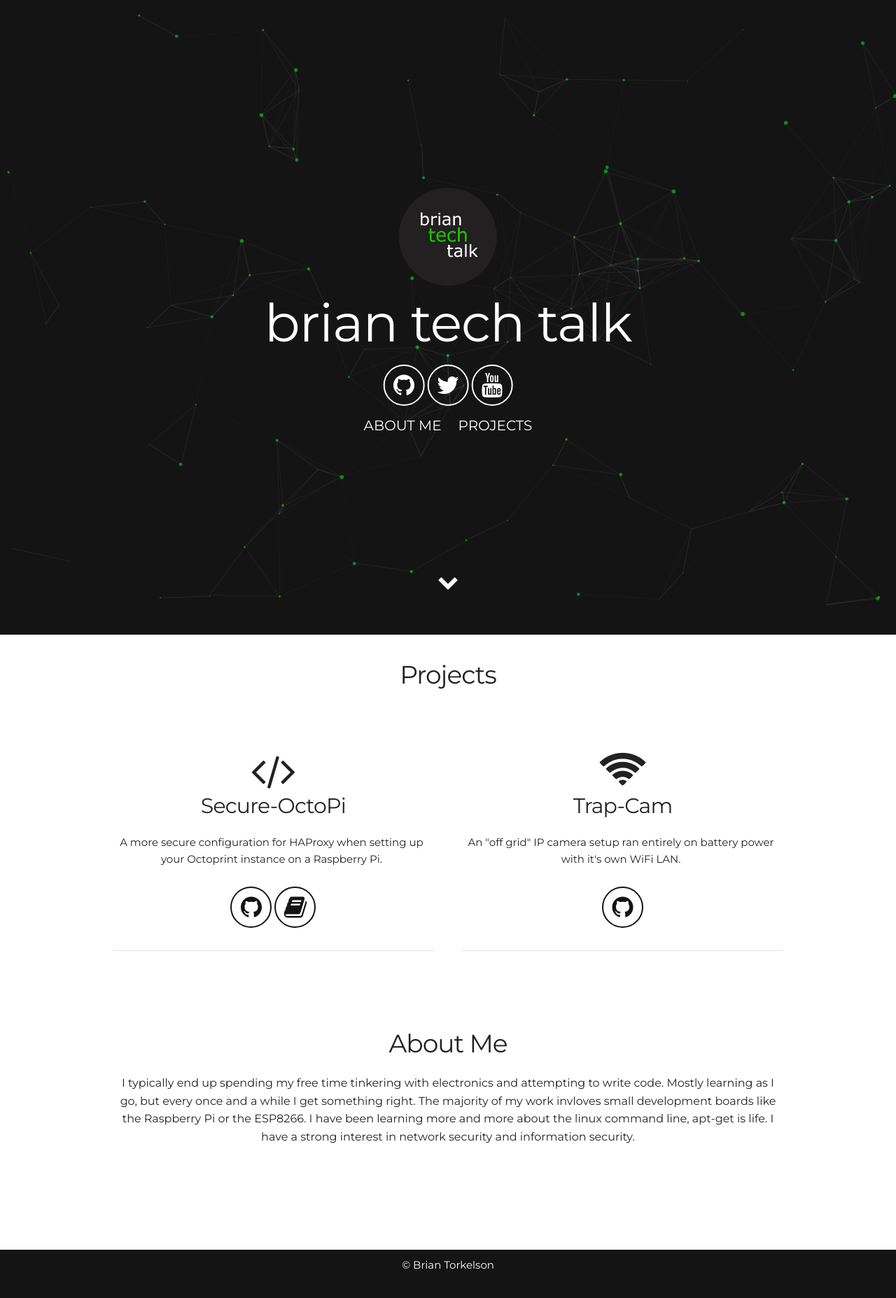
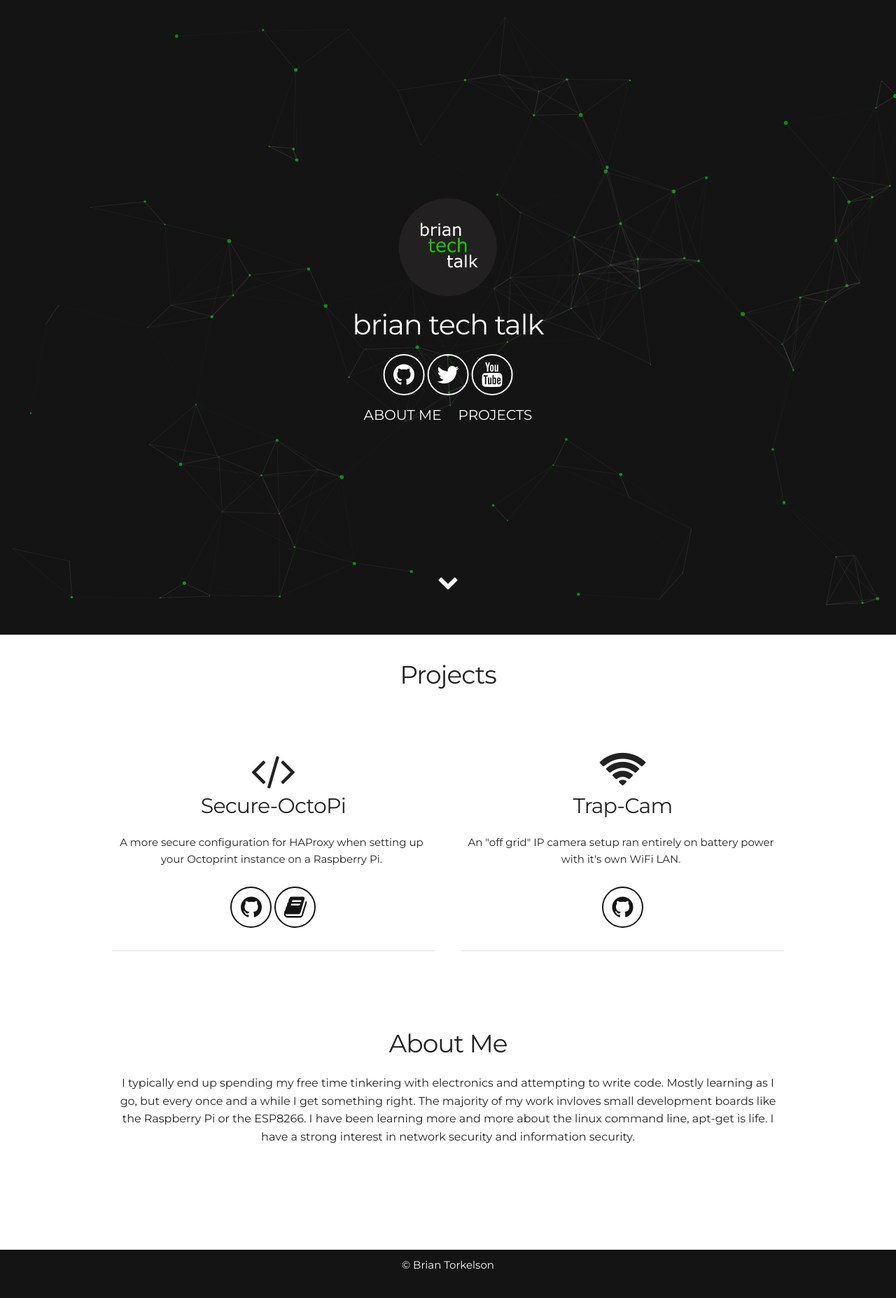
Before and after one commit to BrianTechTalk/BrianTechTalk.github.io, a Jekyll site: the page built from index.html, in a window 1280 px wide. Shown: the whole page at 70% size. Built offline with Jekyll 4.4.1, drawn with Linux system fonts in a browser that asks for light colours.

Commit message:
Update header.html

```diff
--- a/_includes/header.html
+++ b/_includes/header.html
@@ -2,7 +2,7 @@
   <div class="content">
       <h1>
         <img src="/assets/img/profile.png" style="max-height: 145px; max-width: 145px;" />
-        <span class="site-title">{{site.user_title}}</span>
+        <span class="site-description">{{site.user_title}}</span>
         <!--<span class="site-description">{{site.description}}</span>-->
       </h1>
       <div class="icons-header">
```
